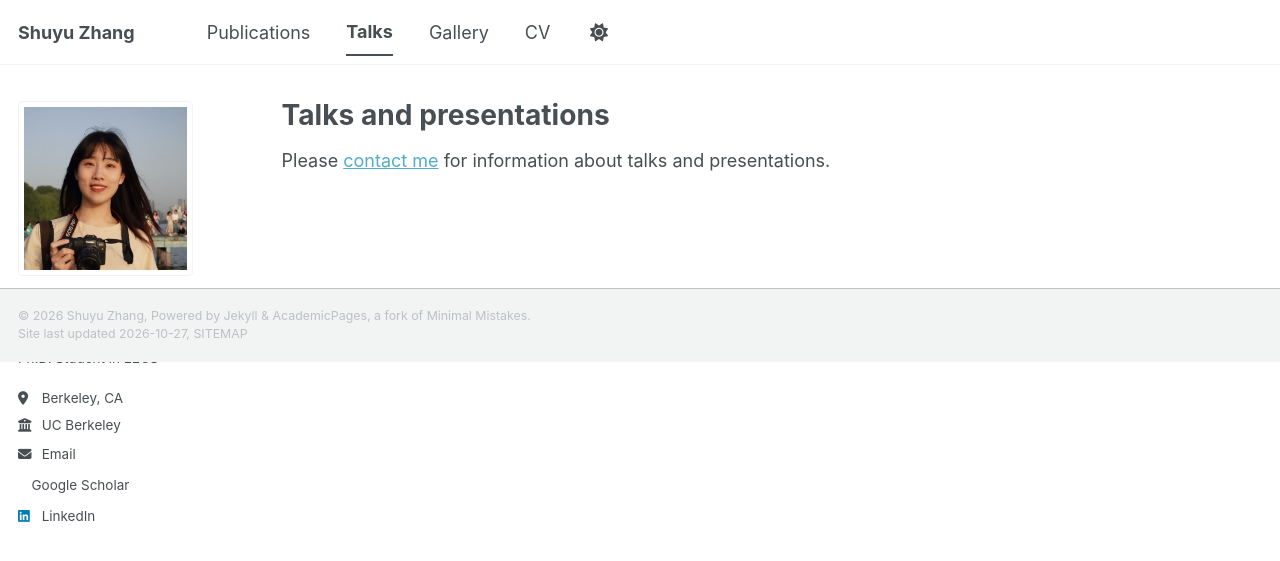
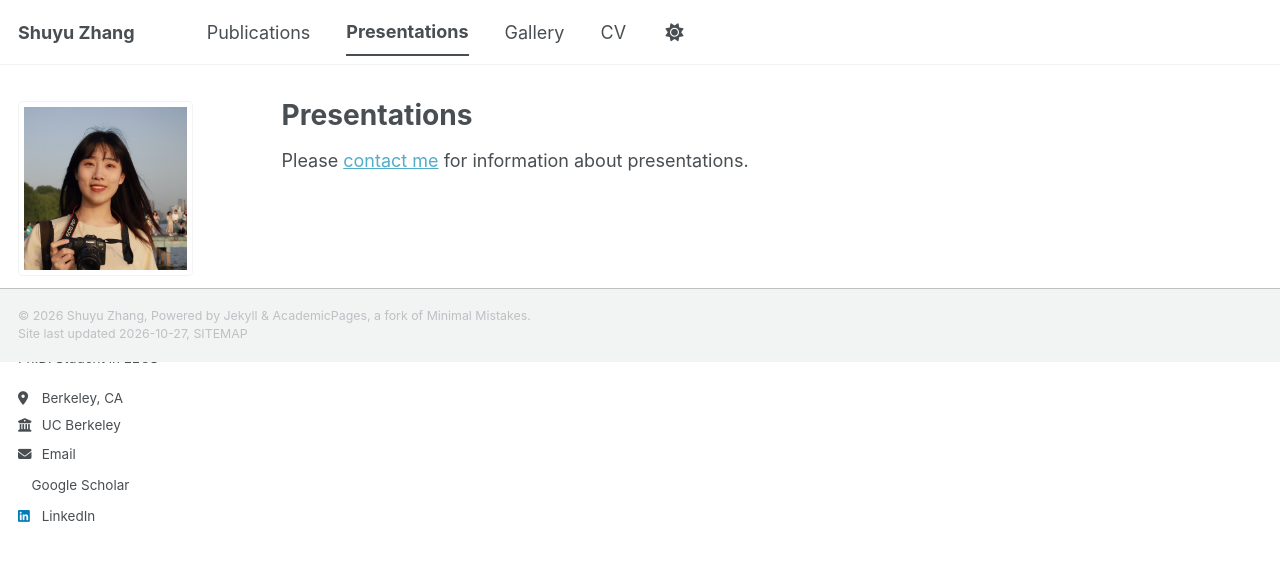
Before and after one commit to mocchi-chan/mocchi-chan.github.io, a Jekyll site: the page built from _pages/talks.html, in a window 1280 px wide. Shown: the top 561 px of the page. Built offline with Jekyll 4.4.1, drawn with Linux system fonts in a browser that asks for light colours; a style sheet for code colours, icons or effects is not loaded.

Commit message:
Organize publications by venue and rename Presentations section
Group the bibliography into Conference Proceedings and Journal Publications. Preserve the current live conference order, with first-author papers first, including a deterministic order for papers published on the same day.

Keep paper title links and style them in Berkeley Blue without underlines, with a readable dark-mode variant. Rename the Talks navigation label and page heading to Presentations.

```diff
--- a/_config.yml
+++ b/_config.yml
@@ -27,10 +27,10 @@ author:
 
 # Publication categories
 publication_category:
+  conferences:
+    title: "Conference Proceedings"
   manuscripts:
-    title: "Journal Articles"
-  conferences:
-    title: "Conference Papers"
+    title: "Journal Publications"
   patents:
     title: "Patent Applications"
 
--- a/_data/navigation.yml
+++ b/_data/navigation.yml
@@ -2,7 +2,7 @@ main:
   - title: "Publications"
     url: /publications/
 
-  - title: "Talks"
+  - title: "Presentations"
     url: /talks/
 
   # - title: "Teaching"
--- a/_pages/talks.html
+++ b/_pages/talks.html
@@ -1,6 +1,6 @@
 ---
 layout: archive
-title: "Talks and presentations"
+title: "Presentations"
 permalink: /talks/
 author_profile: true
 ---
@@ -16,5 +16,5 @@ author_profile: true
 {% endfor %}
 
 {% if site.talks.size == 0 %}
-<p>Please <a href="mailto:{{ site.author.email }}">contact me</a> for information about talks and presentations.</p>
+<p>Please <a href="mailto:{{ site.author.email }}">contact me</a> for information about presentations.</p>
 {% endif %}
--- a/_sass/layout/_publications.scss
+++ b/_sass/layout/_publications.scss
@@ -17,6 +17,7 @@
 }
 
 .publication-entry {
+  --publication-title-color: #002676;
   min-width: 0;
   padding: 1.1em 0 1.25em;
   border-bottom: 1px solid var(--global-border-color);
@@ -26,6 +27,20 @@
     margin: 0 0 0.45em;
     font-size: 1.05em;
     line-height: 1.45;
+    color: var(--publication-title-color);
+
+    a,
+    a:visited,
+    a:hover,
+    a:focus-visible {
+      color: var(--publication-title-color);
+      text-decoration: none;
+    }
+
+    a:focus-visible {
+      outline: 2px solid currentColor;
+      outline-offset: 3px;
+    }
   }
 
   .publication-authors,
@@ -45,3 +60,7 @@
     line-height: 1.6;
   }
 }
+
+html[data-theme="dark"] .publication-entry {
+  --publication-title-color: #9fd1ff;
+}
```
Also changed, not shown: _pages/publications.html (+23 -13 lines).
